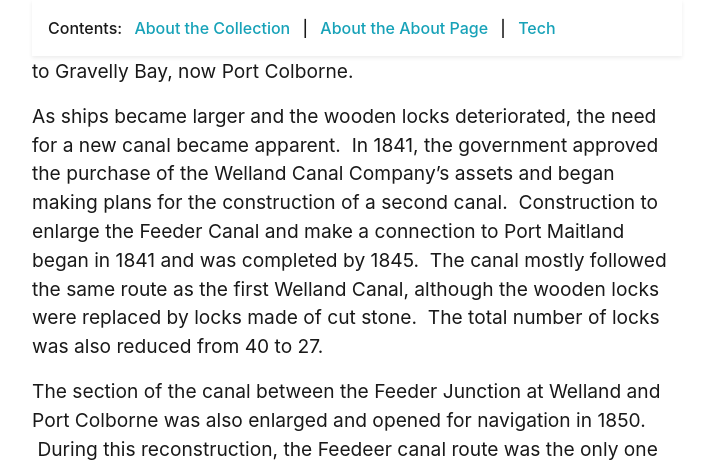
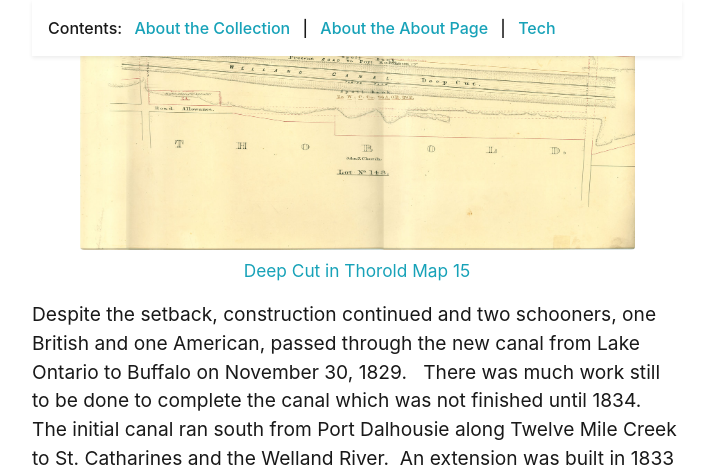
Before and after one commit to chantalcameron/Welland-Canal-Survey-Maps, a Jekyll site: the page built from pages/about.md, in a window 1280 px wide and 1400 px high, scrolled down 1689 px. Shown: the top 467 px of the window, without its empty margins (283-991 px from the left). Built offline with Jekyll 4.4.1, drawn with Linux system fonts in a browser that asks for light colours; some of the changed text lies outside the part shown.

Commit message:
Update about.md

```diff
--- a/pages/about.md
+++ b/pages/about.md
@@ -20,9 +20,15 @@
 
 The canal was to run from Lake Ontario up the Twelve Mile Creek.  From there, it would consist of two branches, one to the Welland River and another branch to the Grand River.   Construction was proceeding smoothly until November 1828, when the excavation at the deep cut to the Welland River collapsed.
 
+{% include feature/image.html objectid="item33" width="50" %}
+
 Despite the setback, construction continued and two schooners, one British and one American, passed through the new canal from Lake Ontario to Buffalo on November 30, 1829.   There was much work still to be done to complete the canal which was not finished until 1834.  The initial canal ran south from Port Dalhousie along Twelve Mile Creek to St. Catharines and the Welland River.  An extension was built in 1833 to Gravelly Bay, now Port Colborne.
 
+{% include feature/image.html objectid="item9" width="50" %}
+
 As ships became larger and the wooden locks deteriorated, the need for a new canal became apparent.  In 1841, the government approved the purchase of the Welland Canal Company's assets and began making plans for the construction of a second canal.  Construction to enlarge the Feeder Canal and make a connection to Port Maitland began in 1841 and was completed by 1845.  The canal mostly followed the same route as the first Welland Canal, although the wooden locks were replaced by locks made of cut stone.  The total number of locks was also reduced from 40 to 27.
+
+{% include feature/image.html objectid="item39" width="50" %}
 
 The section of the canal between the Feeder Junction at Welland and Port Colborne was also enlarged and opened for navigation in 1850.   During this reconstruction, the Feedeer canal route was the only one available for shipping.   As the canal became increasingly congested with larger ships, a Commission was appointed in 1870 to recommend improvements.  A third canal was completed in 1887, but the second canal remained in use for power purposes until about 1915.  Work on a fourth canal began around this time but was not completed until 1932.  The fourth canal is known as the Welland Ship Canal and remains in operation.
 
```
